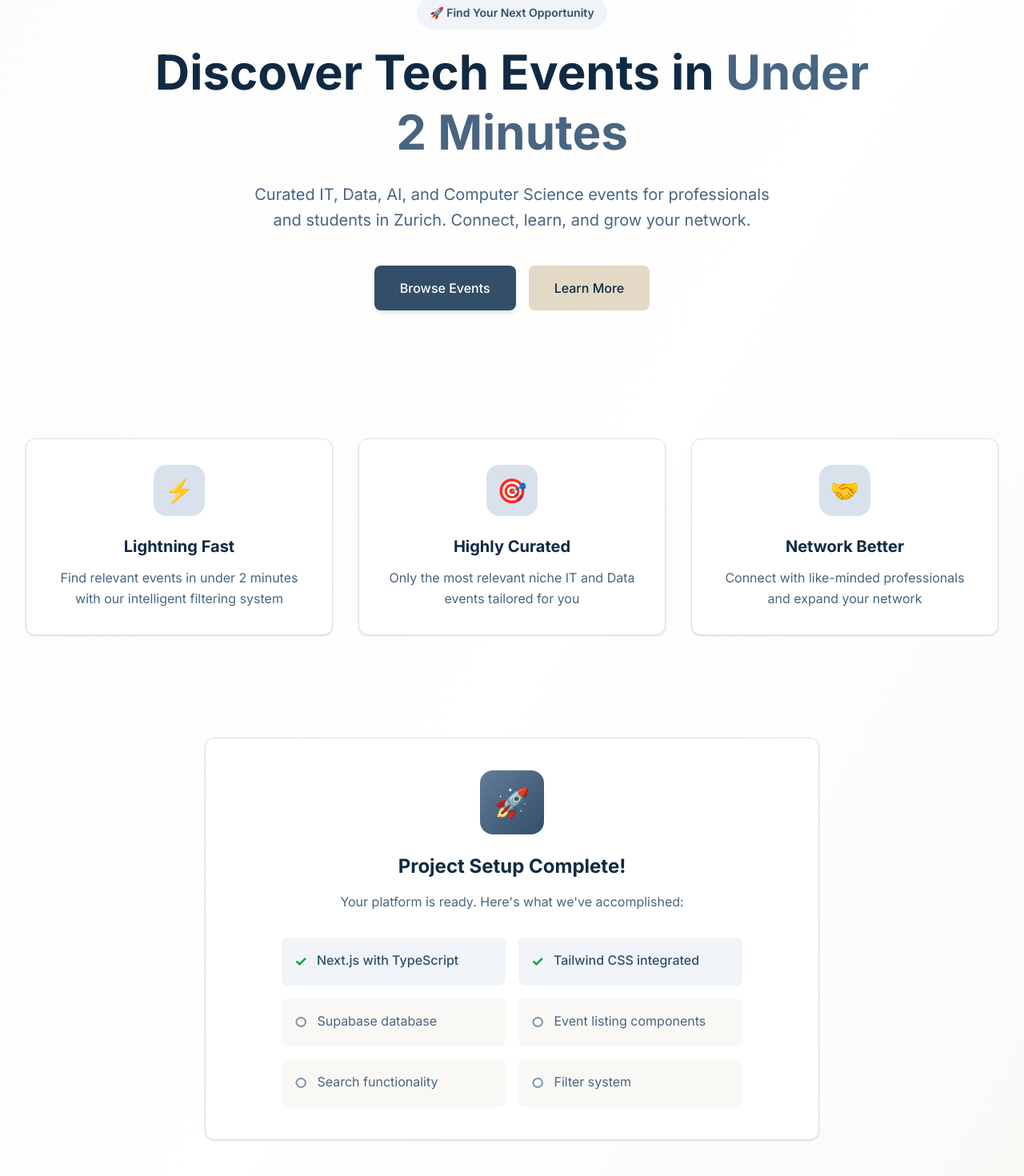
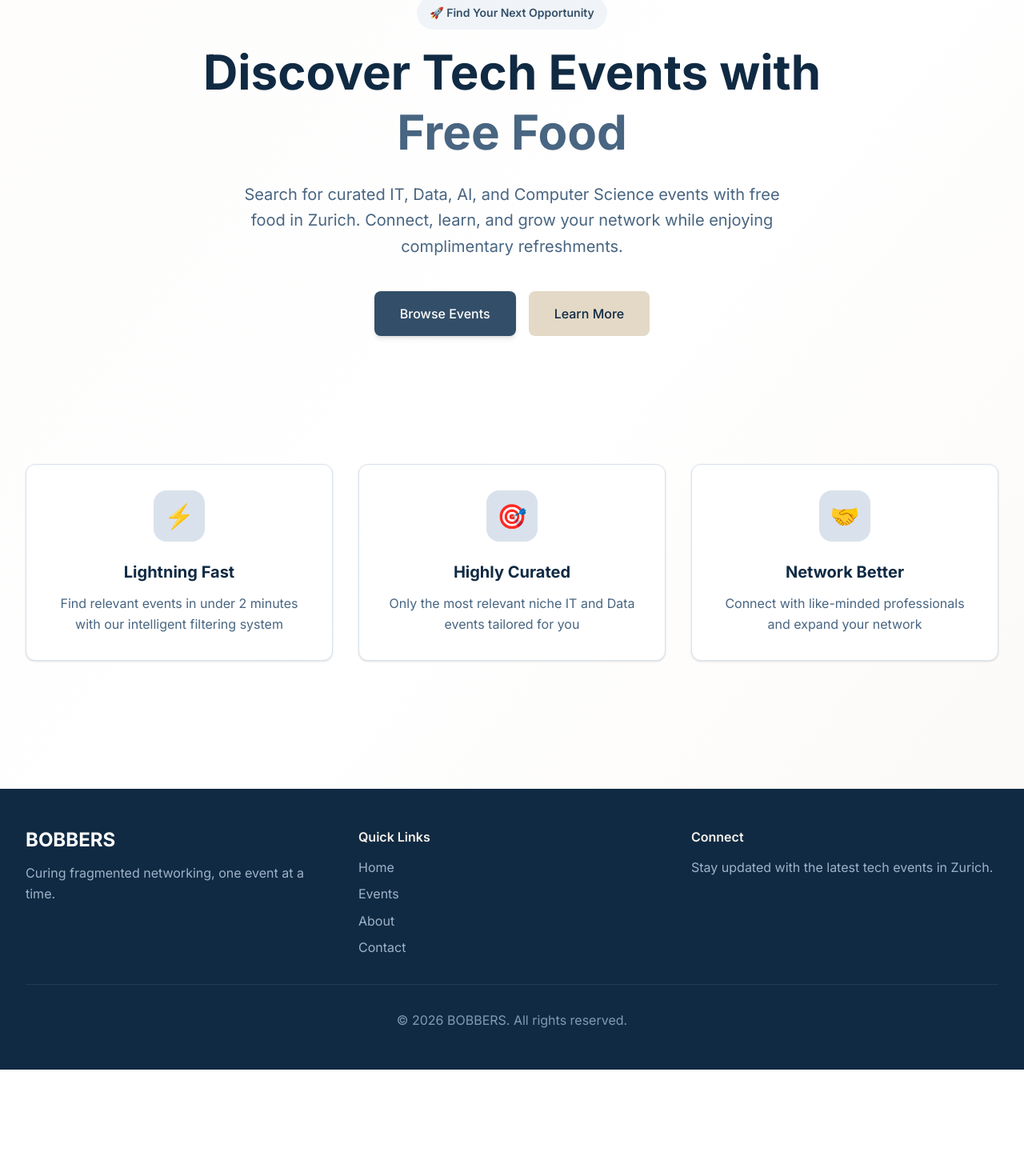
Before and after one commit to gauridxt/Bobbers, a Next.js app: page / in a window 1280 px wide. Shown: the part 200-1670 px from the top of the page at 80% size. After the commit the page ends 1537 px from the top, so only its background shows below. Built offline with nearby package versions, Linux system fonts and the light colour scheme.

Commit message:
feature: Add food to title and remove development roadmap

```diff
--- a/app/page.tsx
+++ b/app/page.tsx
@@ -41,12 +41,12 @@ export default function Home() {
               </span>
             </div>
             <h2 className="text-5xl md:text-6xl font-display font-bold text-navy-900 mb-6 leading-tight">
-              Discover Tech Events in
-              <span className="text-navy-600"> Under 2 Minutes</span>
+              Discover Tech Events with
+              <span className="text-navy-600"> Free Food</span>
             </h2>
             <p className="text-xl text-navy-600 max-w-2xl mx-auto mb-10 leading-relaxed">
-              Curated IT, Data, AI, and Computer Science events for professionals
-              and students in Zurich. Connect, learn, and grow your network.
+              Search for curated IT, Data, AI, and Computer Science events with free food in Zurich.
+              Connect, learn, and grow your network while enjoying complimentary refreshments.
             </p>
             <div className="flex flex-col sm:flex-row gap-4 justify-center">
               <a href="/events" className="btn-primary text-base px-8 py-4">
@@ -97,49 +97,6 @@ export default function Home() {
             </p>
           </div>
         </section>
-
-        {/* Status Section */}
-        <section className="py-16">
-          <div className="card p-10 max-w-3xl mx-auto">
-            <div className="text-center">
-              <div className="w-20 h-20 bg-gradient-to-br from-navy-500 to-navy-700 rounded-2xl flex items-center justify-center mx-auto mb-6">
-                <span className="text-4xl">🚀</span>
-              </div>
-              <h3 className="text-2xl font-display font-bold text-navy-900 mb-4">
-                Project Setup Complete!
-              </h3>
-              <p className="text-navy-600 mb-8">
-                Your platform is ready. Here's what we've accomplished:
-              </p>
-              <div className="grid sm:grid-cols-2 gap-4 text-left max-w-xl mx-auto">
-                <div className="flex items-start space-x-3 bg-navy-50 p-4 rounded-lg">
-                  <span className="text-green-600 font-bold text-lg">✓</span>
-                  <span className="text-navy-700 font-medium">Next.js with TypeScript</span>
-                </div>
-                <div className="flex items-start space-x-3 bg-navy-50 p-4 rounded-lg">
-                  <span className="text-green-600 font-bold text-lg">✓</span>
-                  <span className="text-navy-700 font-medium">Tailwind CSS integrated</span>
-                </div>
-                <div className="flex items-start space-x-3 bg-cream-100 p-4 rounded-lg">
-                  <span className="text-navy-400 font-bold text-lg">○</span>
-                  <span className="text-navy-600">Supabase database</span>
-                </div>
-                <div className="flex items-start space-x-3 bg-cream-100 p-4 rounded-lg">
-                  <span className="text-navy-400 font-bold text-lg">○</span>
-                  <span className="text-navy-600">Event listing components</span>
-                </div>
-                <div className="flex items-start space-x-3 bg-cream-100 p-4 rounded-lg">
-                  <span className="text-navy-400 font-bold text-lg">○</span>
-                  <span className="text-navy-600">Search functionality</span>
-                </div>
-                <div className="flex items-start space-x-3 bg-cream-100 p-4 rounded-lg">
-                  <span className="text-navy-400 font-bold text-lg">○</span>
-                  <span className="text-navy-600">Filter system</span>
-                </div>
-              </div>
-            </div>
-          </div>
-        </section>
       </main>
 
       {/* Footer */}
```
